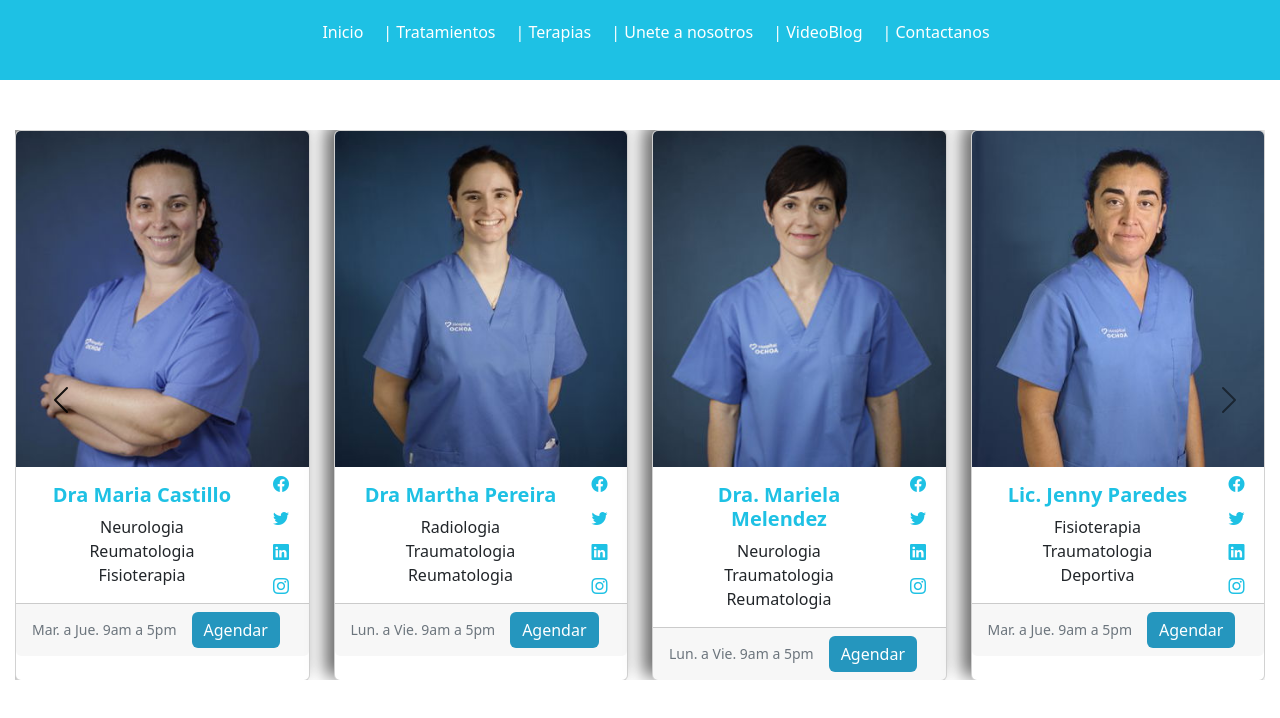
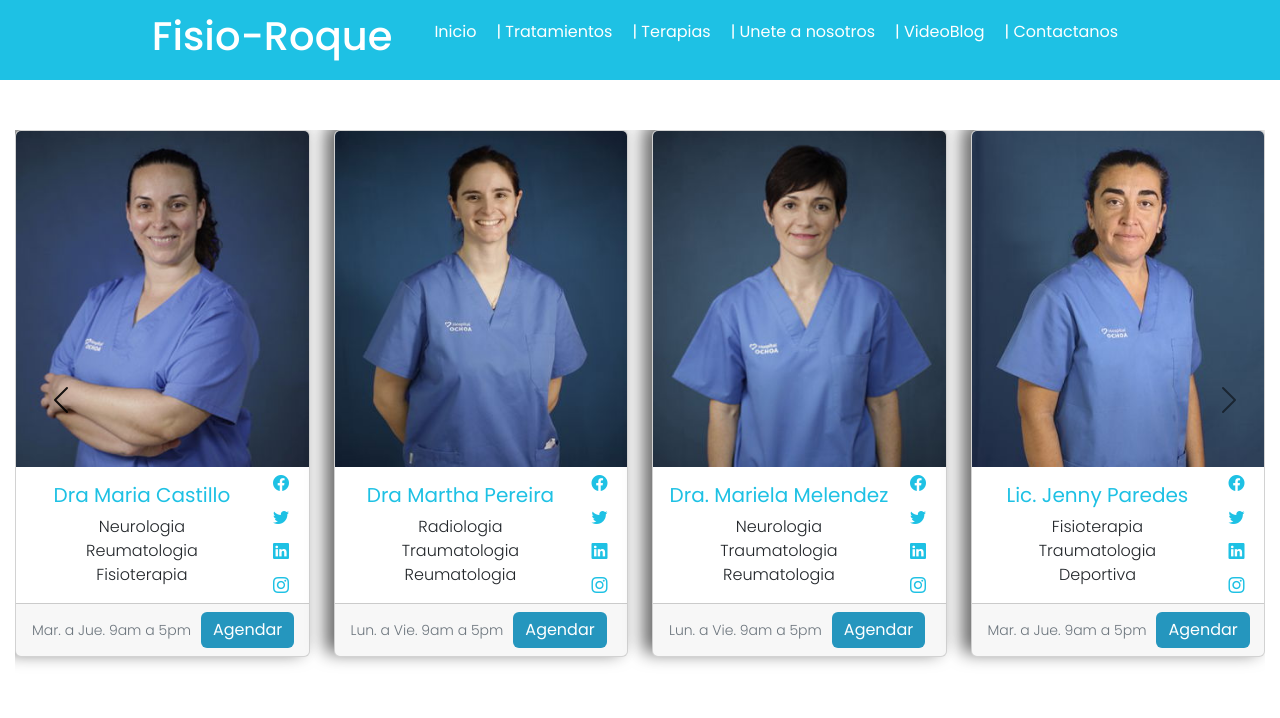
Before and after one commit to angelsanchezh/experimentos, a React (Create React App) app: page / in a window 1280 px wide. Shown: the top 718 px of the page. Built offline with nearby package versions, Linux system fonts and the light colour scheme.

Commit message:
agregacion: nav

```diff
--- a/public/index.html
+++ b/public/index.html
@@ -12,6 +12,10 @@
     <link href="https://cdn.jsdelivr.net/npm/bootstrap@5.2.2/dist/css/bootstrap.min.css" rel="stylesheet" integrity="sha384-Zenh87qX5JnK2Jl0vWa8Ck2rdkQ2Bzep5IDxbcnCeuOxjzrPF/et3URy9Bv1WTRi" crossorigin="anonymous">
     <link rel="stylesheet" href="https://cdn.jsdelivr.net/npm/bootstrap-icons@1.9.1/font/bootstrap-icons.css">
     <link rel="apple-touch-icon" href="%PUBLIC_URL%/logo192.png" />
+    <link rel="preconnect" href="https://fonts.googleapis.com">
+<link rel="preconnect" href="https://fonts.gstatic.com" crossorigin>
+<link href="https://fonts.googleapis.com/css2?family=Oswald:wght@200;300;400;500;600&family=Poppins:ital,wght@0,100;0,300;0,400;0,500;0,600;0,700;1,100;1,200;1,300;1,400;1,500;1,600;1,700&display=swap" rel="stylesheet">
+
     <!--
       manifest.json provides metadata used when your web app is installed on a
       user's mobile device or desktop. See https://developers.google.com/web/fundamentals/web-app-manifest/
--- a/src/Components/Navbar/Navbar.js
+++ b/src/Components/Navbar/Navbar.js
@@ -1,11 +1,18 @@
 
     import React from 'react';
     import './NavbarStyle.css';
+  import logo2 from '../../Assets/logo2.jpeg' ;
+
 
     const Navbar = () => {
       return (
         <div className='Container-navuno'>
 
+<div className="logo">
+
+<h1>Fisio-Roque</h1>
+
+</div>
 
 <ul className='barra'>
 
--- a/src/Components/Navbar/NavbarStyle.css
+++ b/src/Components/Navbar/NavbarStyle.css
@@ -1,15 +1,19 @@
 .Container-navuno{
   width: 100%;
-display: inline-flex;
-justify-content: center;
+display: grid;
+grid-template-columns: 1fr 2fr;
 background-color: #1ec1e4;;
 
 }
+
 .Container-navuno, .barra > a{
 display: inline-flex;
-
+justify-content: center;
+align-items: center;
   padding: 10px;
   text-decoration: none;
-  color: white
+  color: white;
+  font-weight: 400;
+
 
 }
--- a/src/Components/Slider/SliderStyles.css
+++ b/src/Components/Slider/SliderStyles.css
@@ -30,17 +30,17 @@
 .card-title{
     color:#1ec1e4;
     text-align: center;
-    font-weight: 700;
+    font-weight: 400;
 }
 .card-text{
     text-align: center;
-    font-weight: 500;
+    font-weight: 300;
 }
 
 
 .card-footer, .text-muted{
-    padding-right: 15px;
-}
+    padding-right: 10px;
+font-weight: 300;}
 .btn{
     border: none;
     background-color:#2596be;
@@ -56,10 +56,6 @@
     width: 95%;
 }
 
-
-
-
-
 .card-redes > a{
     display: flex;
     color: #1ec1e4;
--- a/src/index.css
+++ b/src/index.css
@@ -2,4 +2,5 @@
   margin: 0;
   padding: 0;
   box-sizing: border-box;
+  font-family: 'Poppins', sans-serif;
 }
```
Also changed, not shown: src/Assets/logo.png (added), src/Assets/logo2.jpeg (added).
